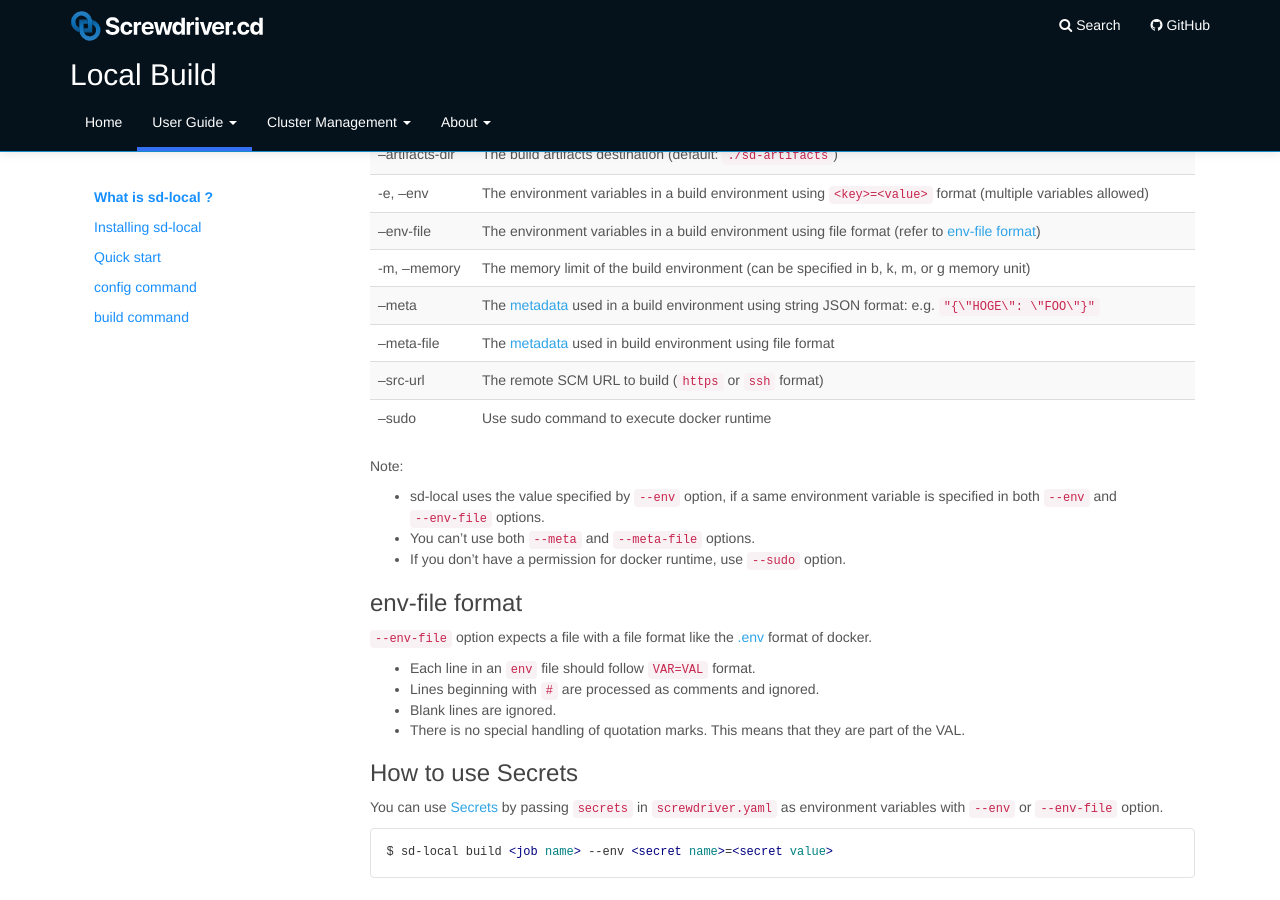
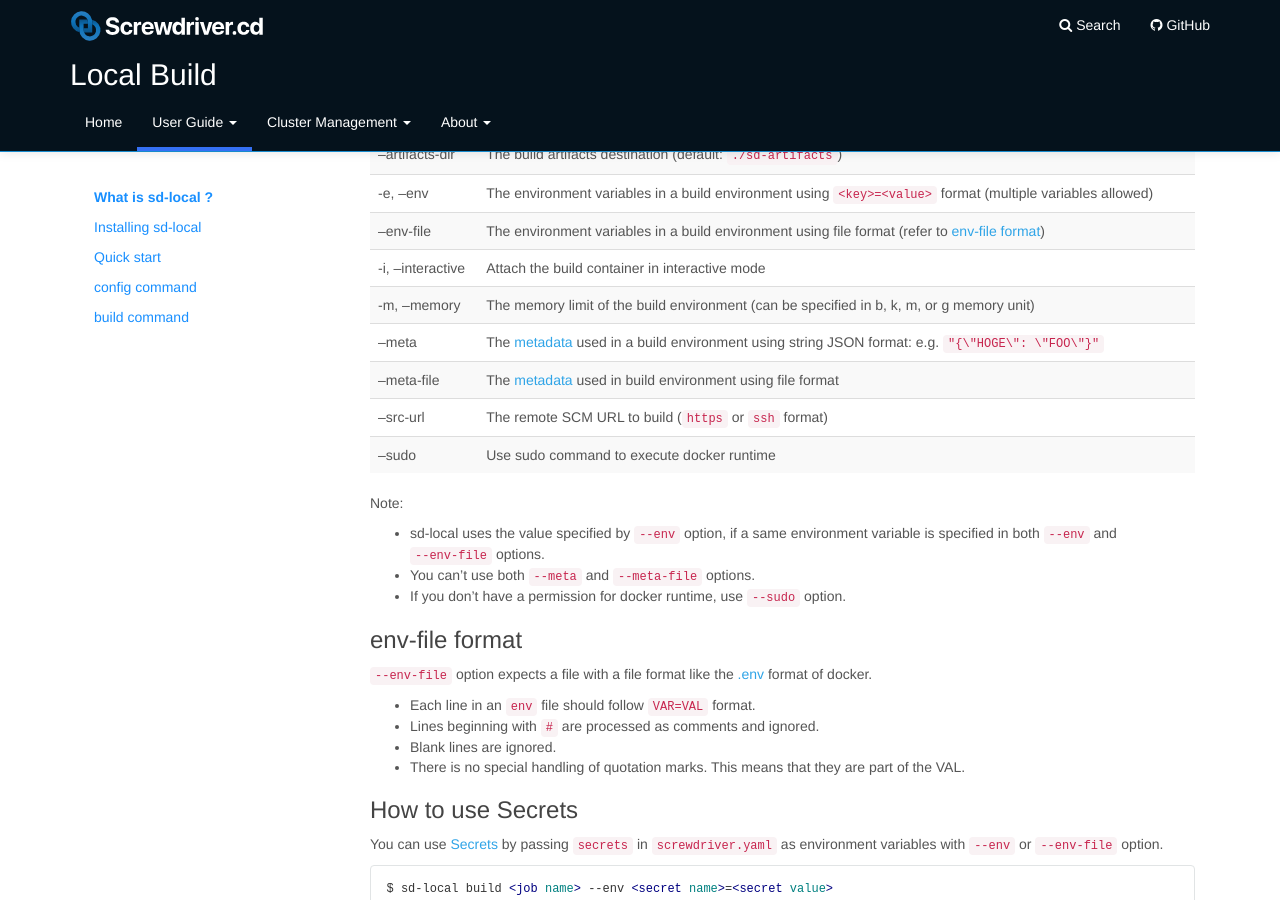
Before and after one commit to screwdriver-cd/guide, a Jekyll site: the page built from docs/user-guide/local.md, in a window 1280 px wide and 900 px high, scrolled down 4357 px. Built offline with Jekyll 4.4.1, drawn with Linux system fonts in a browser that asks for light colours.

Commit message:
docs: add interactive mode (#430)

```diff
--- a/docs/user-guide/local.md
+++ b/docs/user-guide/local.md
@@ -233,6 +233,7 @@ The following options can be used with the build command:
 |--artifacts-dir|The build artifacts destination (default: `./sd-artifacts`)|
 |-e, --env|The environment variables in a build environment using `<key>=<value>` format (multiple variables allowed)|
 |--env-file|The environment variables in a build environment using file format (refer to [env-file format](#env-file-format))|
+|-i, --interactive|Attach the build container in interactive mode|
 |-m, --memory|The memory limit of the build environment (can be specified in b, k, m, or g memory unit)|
 |--meta|The [metadata](metadata) used in a build environment using string JSON format: e.g. `"{\"HOGE\": \"FOO\"}"`|
 |--meta-file|The [metadata](metadata) used in build environment using file format|
```
